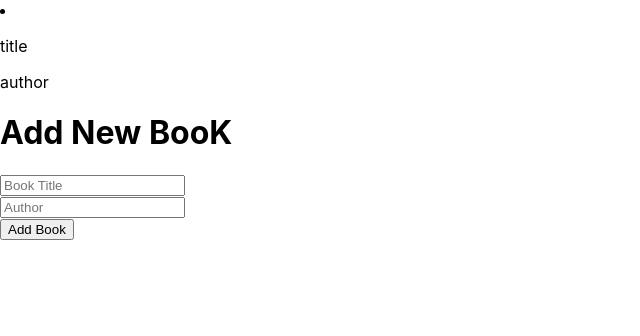
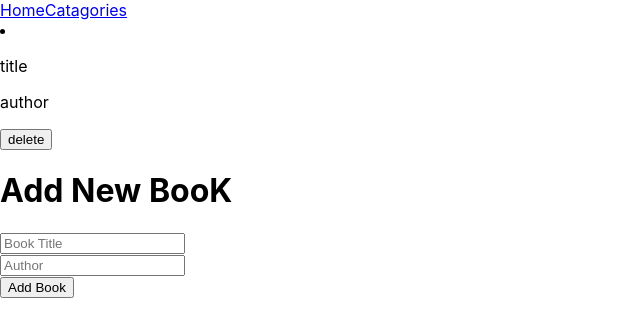
Before and after one commit to Sami-Ullah-Tufail/BookStore, a React (Create React App) app: page / in a window 1280 px wide. Shown: the top 336 px of the page, without its empty margins (0-640 px from the left). Built offline with nearby package versions, Linux system fonts and the light colour scheme.

Commit message:
implementing requirements

```diff
--- a/src/App.js
+++ b/src/App.js
@@ -1,16 +1,21 @@
-import { BrowserRouter, Routes, Route } from 'react-router-dom';
+import {
+  createBrowserRouter, createRoutesFromElements, RouterProvider, Route,
+} from 'react-router-dom';
 import Books from './components/pages/books';
 import Categories from './components/pages/categories';
+import Nav from './components/pages/nav';
 
 function App() {
-  return (
-    <BrowserRouter>
-      <Routes>
+  const router = createBrowserRouter(
+    createRoutesFromElements(
+      <Route element={<Nav />}>
         <Route path="/" element={<Books />} />
         <Route path="/categories" element={<Categories />} />
-      </Routes>
-    </BrowserRouter>
+      </Route>,
+
+    ),
   );
+  return <RouterProvider router={router} />;
 }
 
 export default App;
--- /dev/null
+++ b/src/components/pages/nav.js
@@ -0,0 +1,17 @@
+import React from 'react';
+import { NavLink, Outlet } from 'react-router-dom';
+
+const Nav = () => (
+  <div>
+    <div>
+      <NavLink className="linksdev" to="/">Home</NavLink>
+      <NavLink className="linksdev" to="/categories">Catagories</NavLink>
+    </div>
+    <div className="Viewer">
+      <Outlet className="display" />
+    </div>
+  </div>
+
+);
+
+export default Nav;
--- a/src/components/partials/book.js
+++ b/src/components/partials/book.js
@@ -3,10 +3,13 @@ import PropTypes from 'prop-types';
 const Book = (props) => {
   const { title, author } = props;
   return (
-    <li>
-      <p>{title}</p>
-      <p>{author}</p>
-    </li>
+    <div>
+      <li>
+        <p>{title}</p>
+        <p>{author}</p>
+      </li>
+      <button type="button">delete</button>
+    </div>
   );
 };
 
```
